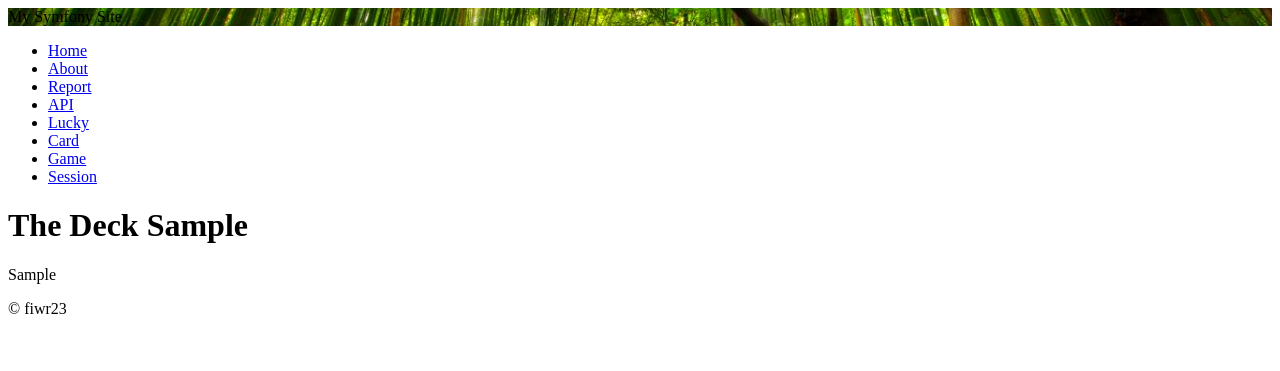
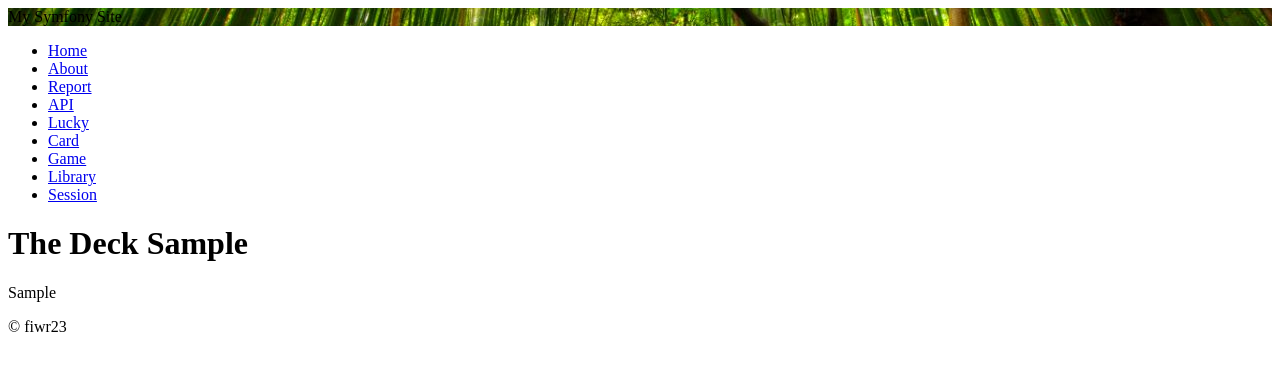
Before and after one commit to fiwr23/mvc-report, a Symfony app: template templates/card/deck.html.twig in a window 1280 px wide. Shown: the top 371 px of the page. Run offline with Twig, Linux system fonts and the light colour scheme; the template is opened without the code that fills it: most values are stand-ins (such as "Sample title", 1, 10 or a date in 2020); some libraries are stand-ins or nearby versions.

Commit message:
Added library link

```diff
--- a/templates/base_card.html.twig
+++ b/templates/base_card.html.twig
@@ -26,6 +26,7 @@
                 <li><a href="{{ path('lucky') }}">Lucky</a></li>
                 <li><a href="{{ path('card_start') }}">Card</a></li>
                 <li><a href="{{ path('card_game_home') }}">Game</a></li>
+                <li><a href="{{ path('app_library') }}">Library</a></li>
                 <li><a href="{{ path('view_session') }}">Session</a></li>
             </ul>
         </nav>
```
